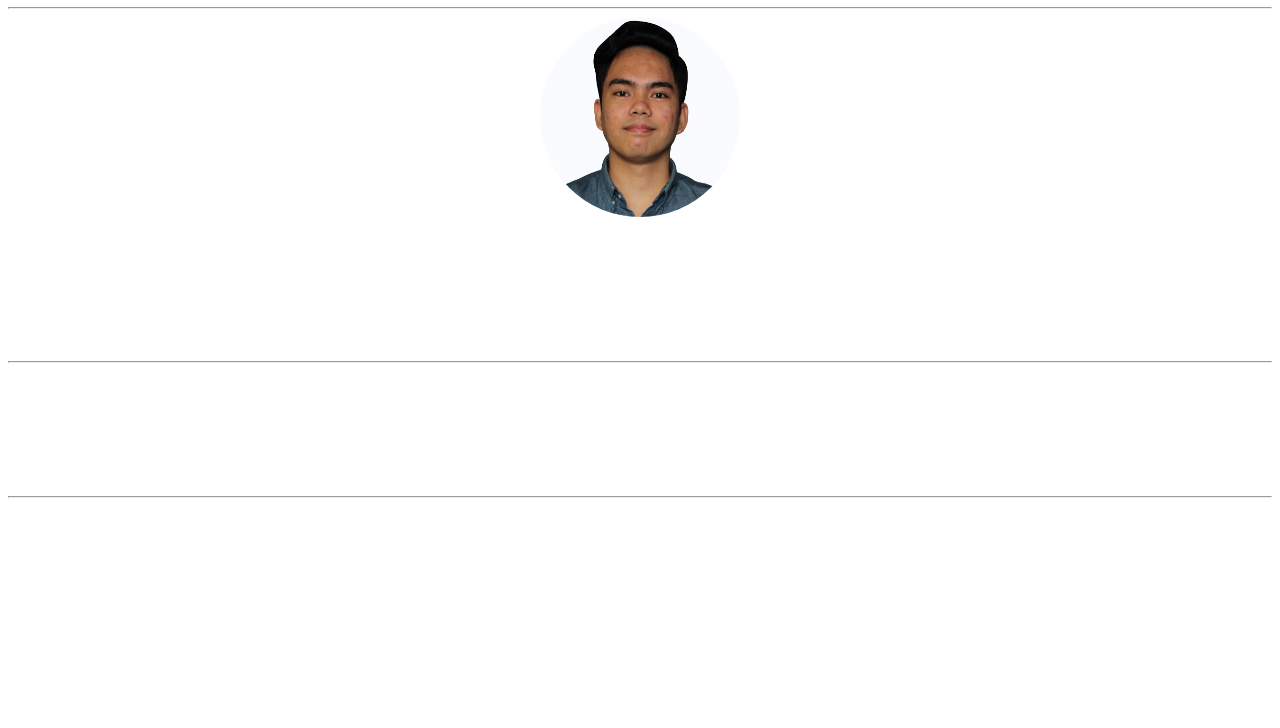
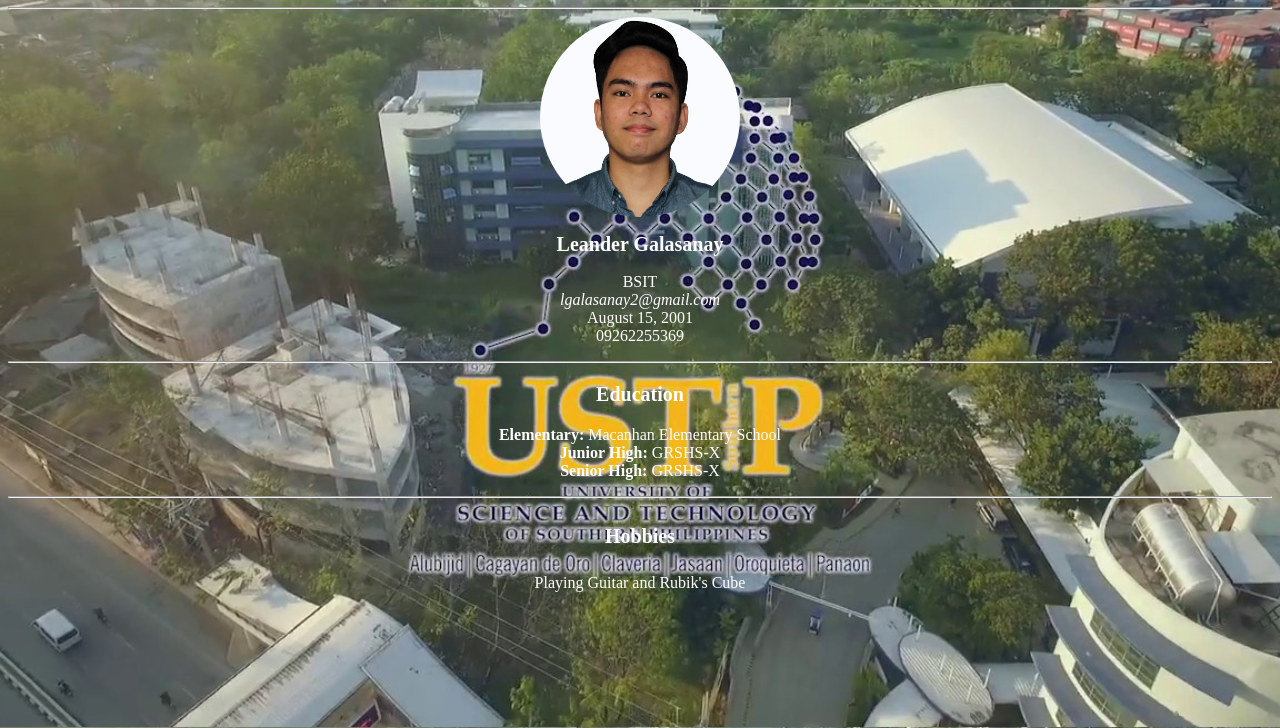
Before and after one commit to LeanderGals/lbgcss.github.io, a plain HTML site: page index.html in a window 1280 px wide. Shown: the part 73-801 px from the top of the page. Drawn offline with Linux system fonts and the light colour scheme.

Commit message:
Update index.css

```diff
--- a/index.css
+++ b/index.css
@@ -4,7 +4,7 @@ h2 {font-size: 20px; text-align: center;}
 h3 {font-size: 20px; text-align: center;}
 h4 {font-size: 20px; text-align: center;}
 img{display: block;margin-left: auto; margin-right: auto;}
-body {background-image: url('images/bg.jpg'); background-repeat: no-repeat;
+body {background-image: url('bg.jpg'); background-repeat: no-repeat;
         background-attachment: fixed;
         background-size: cover;
         color: white;
```
